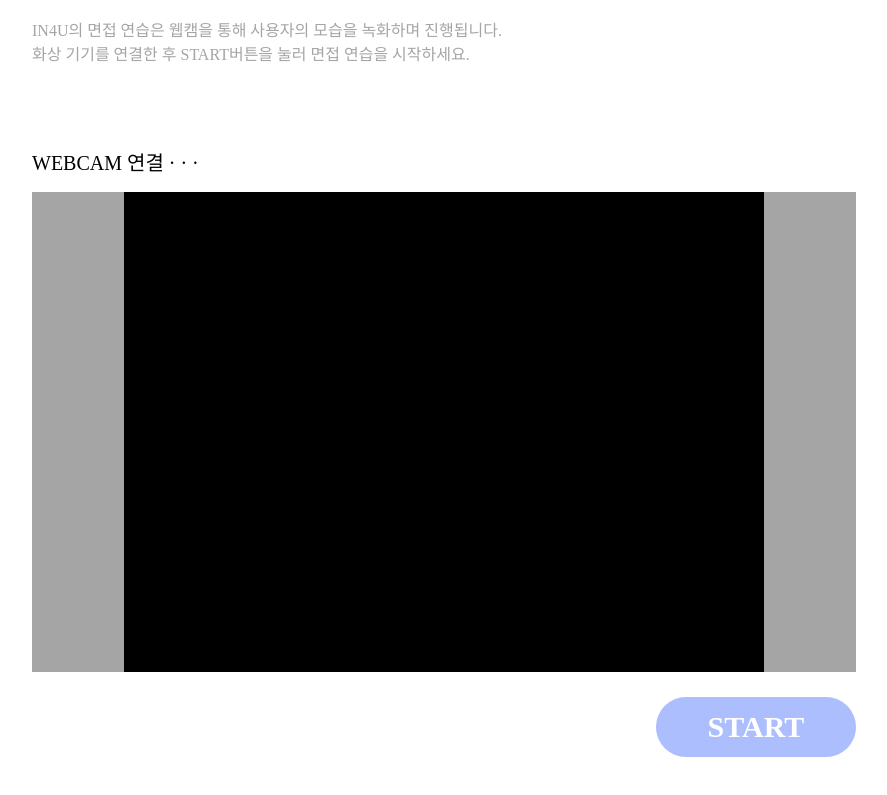
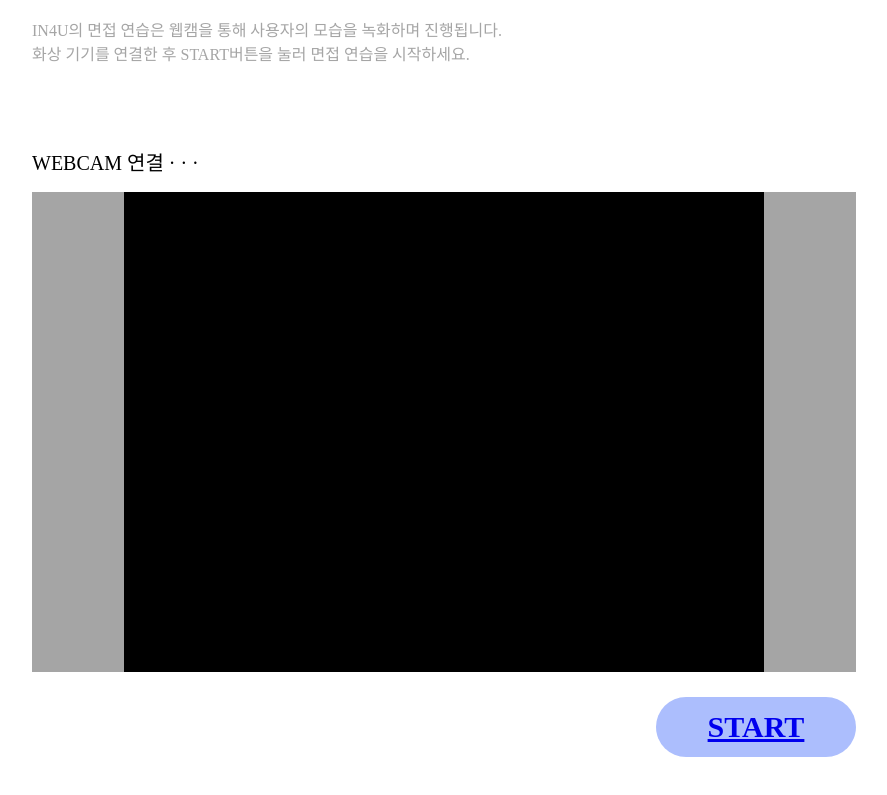
Before and after one commit to kookmin-sw/capstone-2022-15, a React (Create React App) app in the folder src/front/: page /preinterview in a window 1280 px wide. Shown: the part 283-1078 px from the top of the page, without its empty margins (196-1083 px from the left). Built offline with nearby package versions, Linux system fonts and the light colour scheme.

Commit message:
Connect the start button to the Interview Page using Link

```diff
--- a/src/front/src/pages/PreInterviewPage/PreInterview.js
+++ b/src/front/src/pages/PreInterviewPage/PreInterview.js
@@ -32,12 +32,11 @@ class CamSetting extends Component {
                 </span>
                 <div className="cam-show-layout">
                     <div className="cam-show">
-
+                        {/* webcam 연결 기능 구현 부분 */}
                     </div>
-                    {/* conneting webcam */}
                 </div>
                 <button className="start-button">
-                    START
+                    <Link to="/interview">START</Link>
                 </button>
             </div>
         );
```
